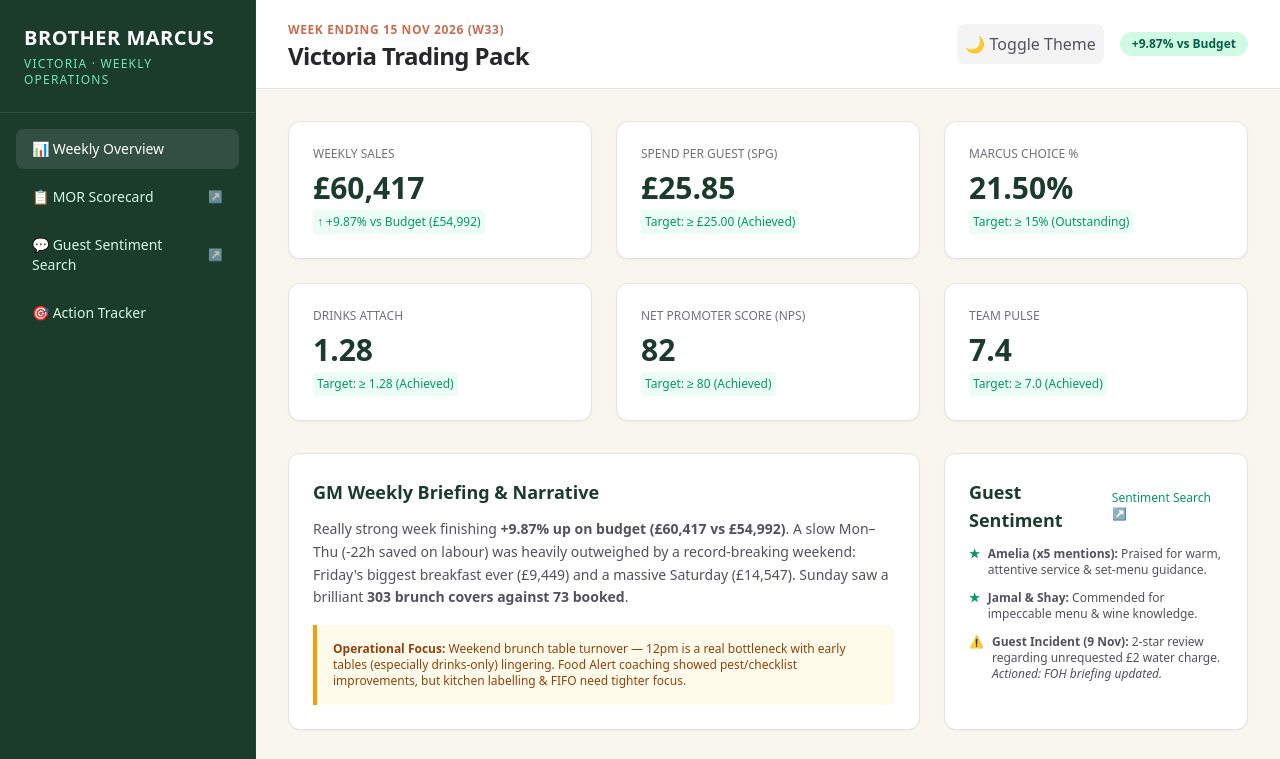
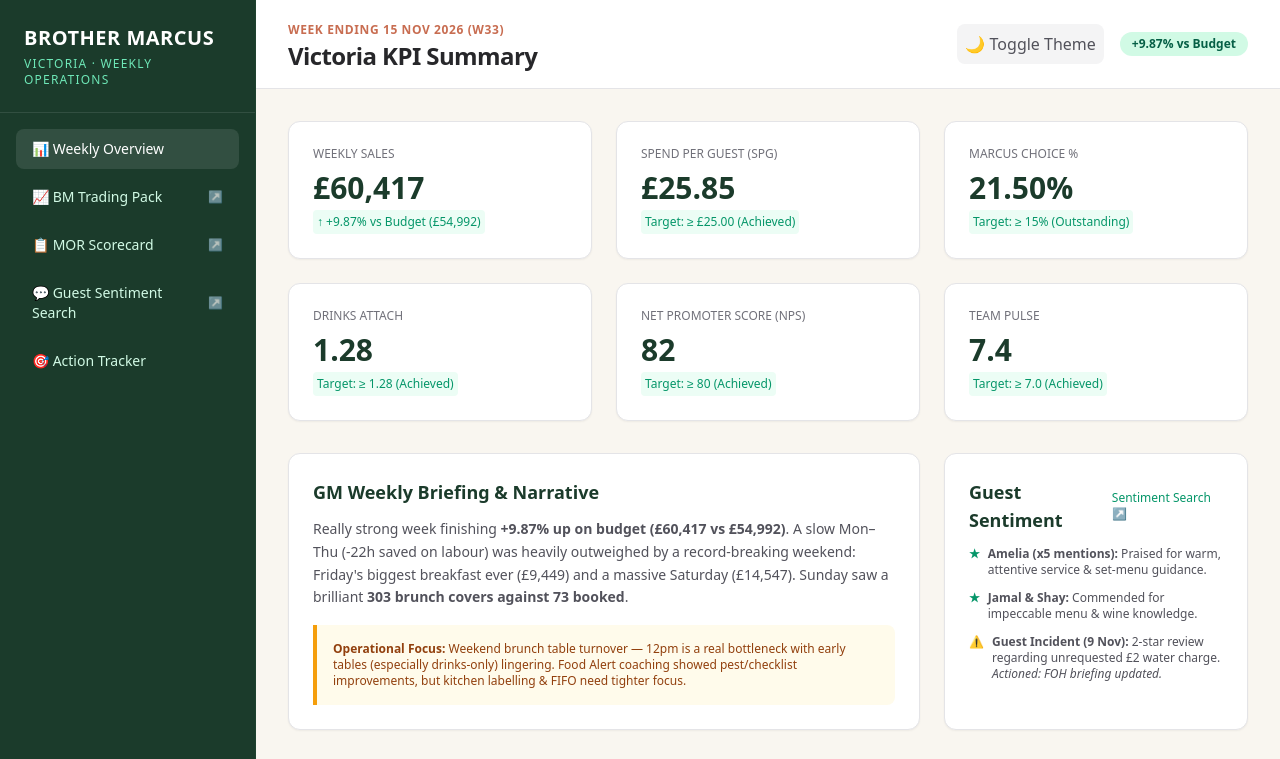
Before and after one commit to APaulusBM/BMVictoriaDash, a plain HTML site: page index.html in a window 1280 px wide. Shown: the top 759 px of the page. Drawn offline with nearby package versions, Linux system fonts and the light colour scheme.

Commit message:
Update Dash

```diff
--- a/index.html
+++ b/index.html
@@ -31,6 +31,12 @@
         <nav class="flex-1 p-4 space-y-2 text-sm">
             <a href="index.html" class="flex items-center space-x-3 px-4 py-2.5 rounded-lg bg-white/10 font-medium text-white">📊 Weekly Overview</a>
 
+            <!-- BM Trading Pack Link -->
+            <a href="https://bm-weekly-ops.netlify.app/" target="_blank" rel="noopener noreferrer" class="flex items-center justify-between px-4 py-2.5 rounded-lg text-emerald-100 hover:bg-white/5">
+                <span>📈 BM Trading Pack</span>
+                <span class="text-xs opacity-70">↗</span>
+            </a>
+
             <!-- MOR Scorecard Link -->
             <a href="https://bmmor.netlify.app/" target="_blank" rel="noopener noreferrer" class="flex items-center justify-between px-4 py-2.5 rounded-lg text-emerald-100 hover:bg-white/5">
                 <span>📋 MOR Scorecard</span>
@@ -58,7 +64,7 @@
         <header class="bg-white dark:bg-zinc-900 border-b border-zinc-200 dark:border-zinc-800 px-8 py-4 flex justify-between items-center">
             <div>
                 <span class="text-xs font-bold uppercase tracking-wider text-bmTerracotta">Week Ending 15 Nov 2026 (W33)</span>
-                <h2 class="text-2xl font-bold tracking-tight">Victoria Trading Pack</h2>
+                <h2 class="text-2xl font-bold tracking-tight">Victoria KPI Summary</h2>
             </div>
             <div class="flex items-center space-x-4">
                 <button onclick="document.documentElement.classList.toggle('dark')" class="p-2 rounded-lg bg-zinc-100 dark:bg-zinc-800 text-zinc-600 dark:text-zinc-300">🌙 Toggle Theme</button>
```
